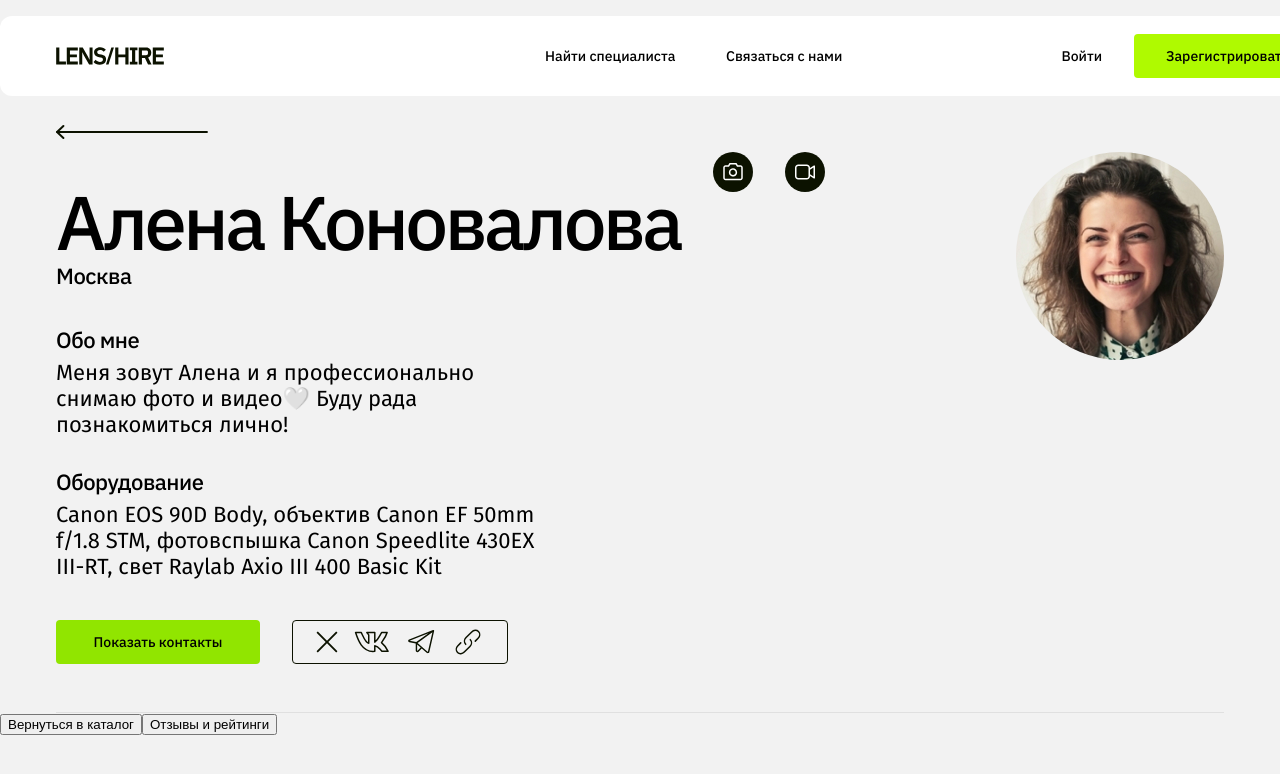
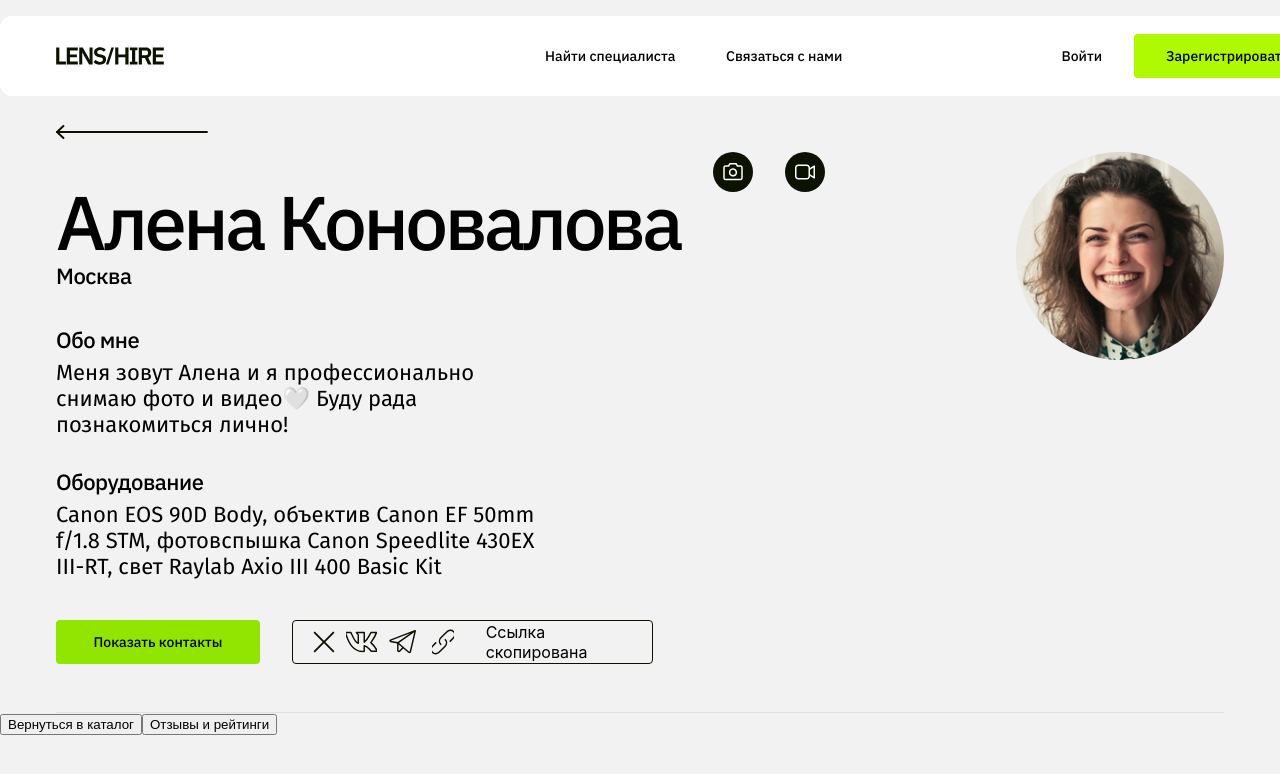
Before and after one commit to photo-booking/frontend-one, a React (Create React App) app: page /card/1 in a window 1280 px wide. Both pictures are taken after a click on the button 314 px from the left and 642 px from the top of the page. Shown: the top 774 px of the page. Built offline with nearby package versions, Linux system fonts and the light colour scheme.

Commit message:
add copy message

```diff
--- a/src/components/AboutMe/AboutMe.css
+++ b/src/components/AboutMe/AboutMe.css
@@ -297,3 +297,8 @@
 .about-me__share-container:hover .about-me__share-link_telegram {
   background-image: url(../../images/icon_telegram_white.svg);
 }
+
+.about-me__copy-message {
+  padding: 16px;
+
+}
--- a/src/components/AboutMe/AboutMe.jsx
+++ b/src/components/AboutMe/AboutMe.jsx
@@ -14,6 +14,8 @@ export const AboutMe = () => {
   const baseUrl = 'http://localhost:3000';
   const [isContactOpen, setIsContactOpen] = useState(false);
   const [isShareOpen, setIsShareOpen] = useState(false);
+  const [isLinkCopy, setIsLinkCopy] = useState(false);
+
   const handleContactOpen = () => {
     setIsContactOpen(!isContactOpen);
   };
@@ -31,11 +33,16 @@ export const AboutMe = () => {
     isContactOpen ? 'about-me__contact-container_visible' : ''
   }`;
 
-  const shareButtonClassname = `${isShareOpen ? 'about-me__button-share_hidden' : 'about-me__button-share'} `
+  const shareButtonClassname = `${
+    isShareOpen ? 'about-me__button-share_hidden' : 'about-me__button-share'
+  } `;
 
   const shareMenuClassName = `about-me__share-container ${
     isShareOpen ? 'about-me__share-container_visible' : ''
   }`;
+
+  // const copyMessageClassName = `'about-me__copy-message' ${isLinkCopy ? '' : ''}`;
+
   return (
     <article className="about-me">
       <button
@@ -125,35 +132,29 @@ export const AboutMe = () => {
                   to={sharePostInVk(`${baseUrl}${location.pathname}`)}
                   target="_blank"
                   className="about-me__share-link about-me__share-link_vk"
-                >
-                  {/* <img
-                    src={icon_vk_share}
-                    alt="vk logo"
-                    className=""
-                  /> */}
-                </Link>
+                ></Link>
 
                 <Link
                   to={shareInTelegram(`${baseUrl}${location.pathname}`)}
                   target="_blank"
                   className="about-me__share-link about-me__share-link_telegram"
-                >
-                  {/* <img
-                    src={icon_telegram_share}
-                    alt="telegram  logo"
-                    className=""
-                  /> */}
-                </Link>
+                ></Link>
 
                 <button
                   className="about-me__button-copy"
-                  onClick={()=> {
+                  onClick={() => {
                     const url = `${baseUrl}${location.pathname}`;
-                    navigator.clipboard.writeText(url)
-                      .then(()=>{console.log('copy')})
-                      .catch(()=> {console.log('copy error')})
+                    navigator.clipboard
+                      .writeText(url)
+                      .then(() => {
+                        console.log('copy');
+                      })
+                      .catch(() => {
+                        console.log('copy error');
+                      });
                   }}
                 />
+                <span className='about-me__copy-message'>Ссылка скопирована</span>
               </div>
             </article>
           </div>
```
